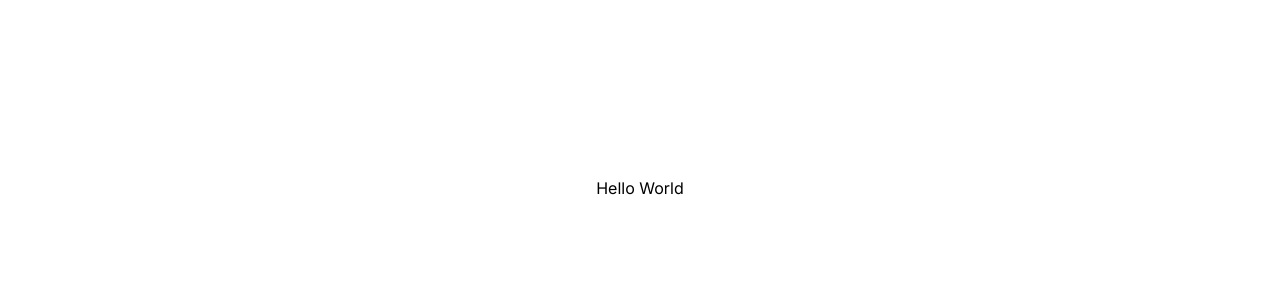
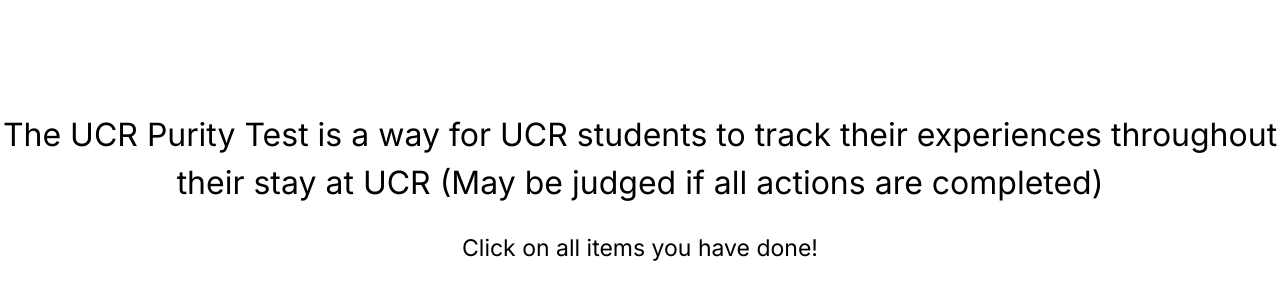
Before and after one commit to brandontran1220/UCRPurity, a Next.js app: page / in a window 1280 px wide. Shown: the part 212-512 px from the top of the page. Built offline with nearby package versions, Linux system fonts and the light colour scheme.

Commit message:
added center text description

```diff
--- a/src/app/page.tsx
+++ b/src/app/page.tsx
@@ -1,7 +1,9 @@
+import Descript from "@/components/descript";
+
 const Home = () => {
   return (
-    <div className="flex h-screen w-screen items-center justify-center">
-      Hello World
+    <div className="flex h-screen items-center justify-center">
+      <Descript />
     </div>
   );
 };
--- /dev/null
+++ b/src/components/descript.tsx
@@ -0,0 +1,17 @@
+const descript = () => {
+  return (
+    <div>
+      <p className="font-inter text-center text-[32px]">
+        The UCR Purity Test is a way for UCR students to track their experiences
+        throughout their stay at UCR (May be judged if all actions are
+        completed)
+      </p>
+      <br></br>
+      <p className="font-inter text-center text-[23px]">
+        Click on all items you have done!
+      </p>
+    </div>
+  );
+};
+
+export default descript;
```
Also changed, not shown: package.json (+16 -1 lines), 2 other files (tests, documents, lock files or other folders).
